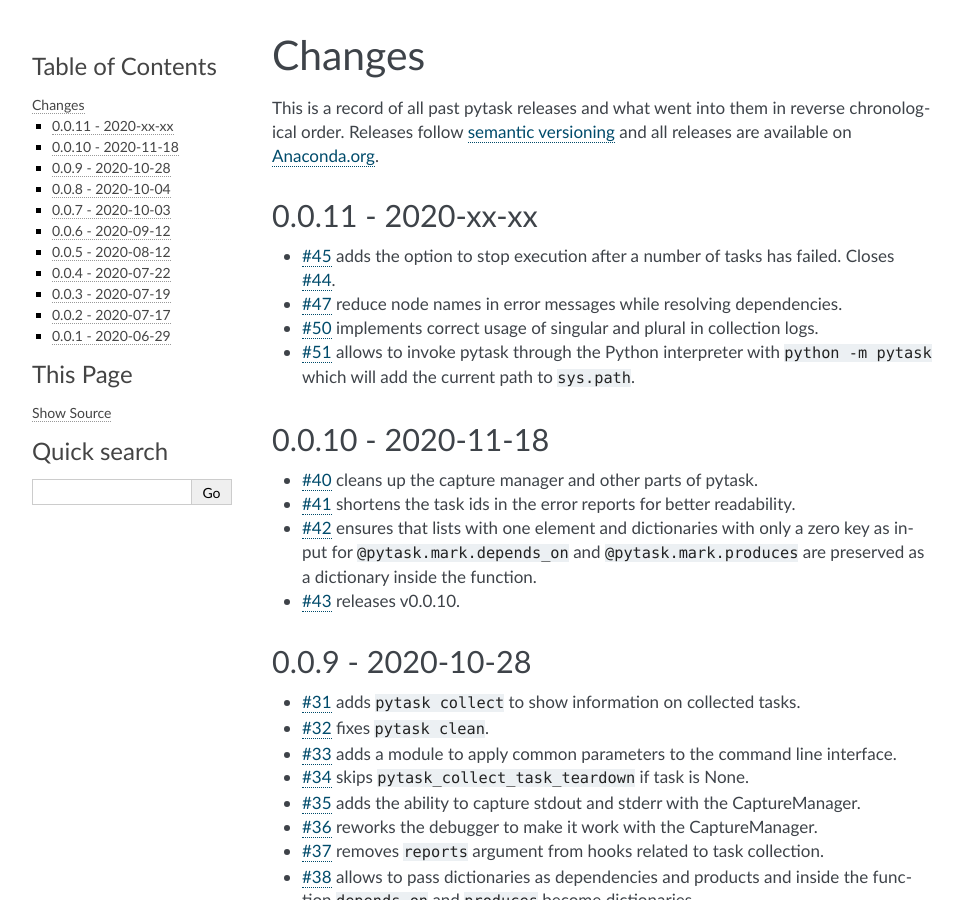
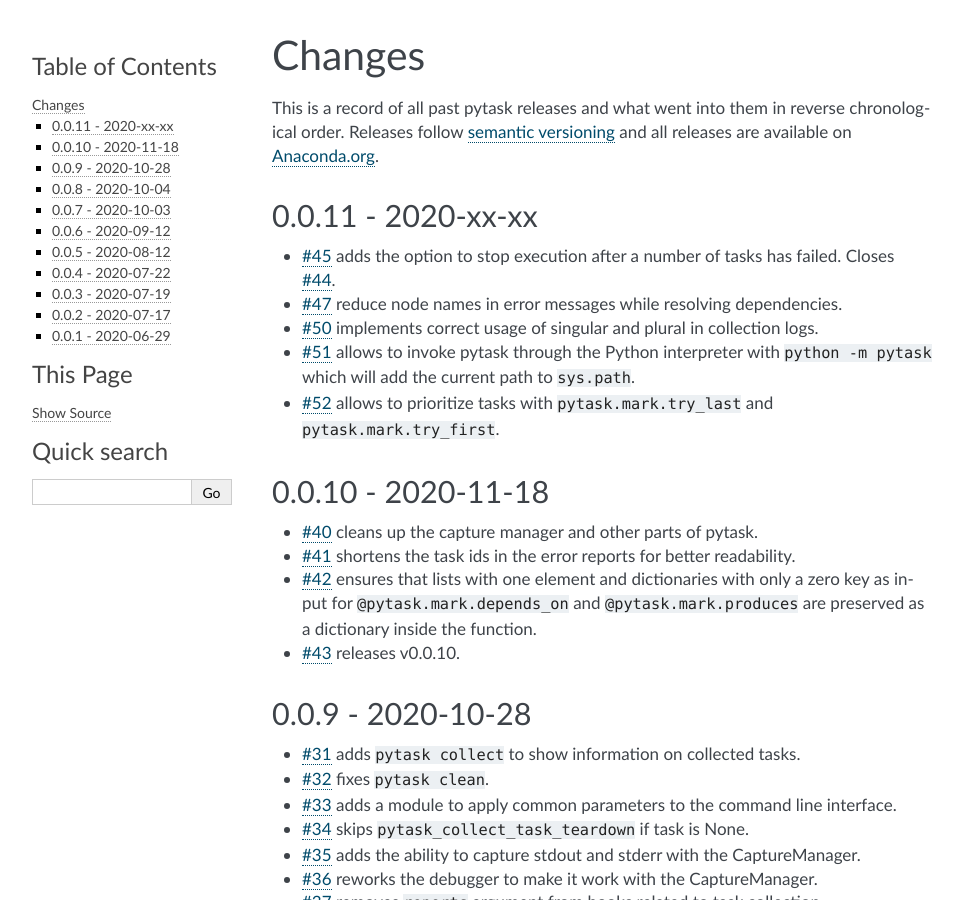
Before and after one commit to pytask-dev/pytask, a Sphinx documentation site: the page built from docs/changes.rst, in a window 1280 px wide and 900 px high. Shown: the whole window, without its empty margins (148-1111 px from the left). Built offline with Sphinx 7.4.7, drawn with Linux system fonts in a browser that asks for light colours; pages that are not in the unit, such as notebooks, are missing from menus.

Commit message:
Add to changes.

```diff
--- a/docs/changes.rst
+++ b/docs/changes.rst
@@ -15,6 +15,8 @@ all releases are available on `Anaconda.org <https://anaconda.org/pytask/pytask>
 - :gh:`50` implements correct usage of singular and plural in collection logs.
 - :gh:`51` allows to invoke pytask through the Python interpreter with ``python -m
   pytask`` which will add the current path to ``sys.path``.
+- :gh:`52` allows to prioritize tasks with ``pytask.mark.try_last`` and
+  ``pytask.mark.try_first``.
 
 
 0.0.10 - 2020-11-18
```
